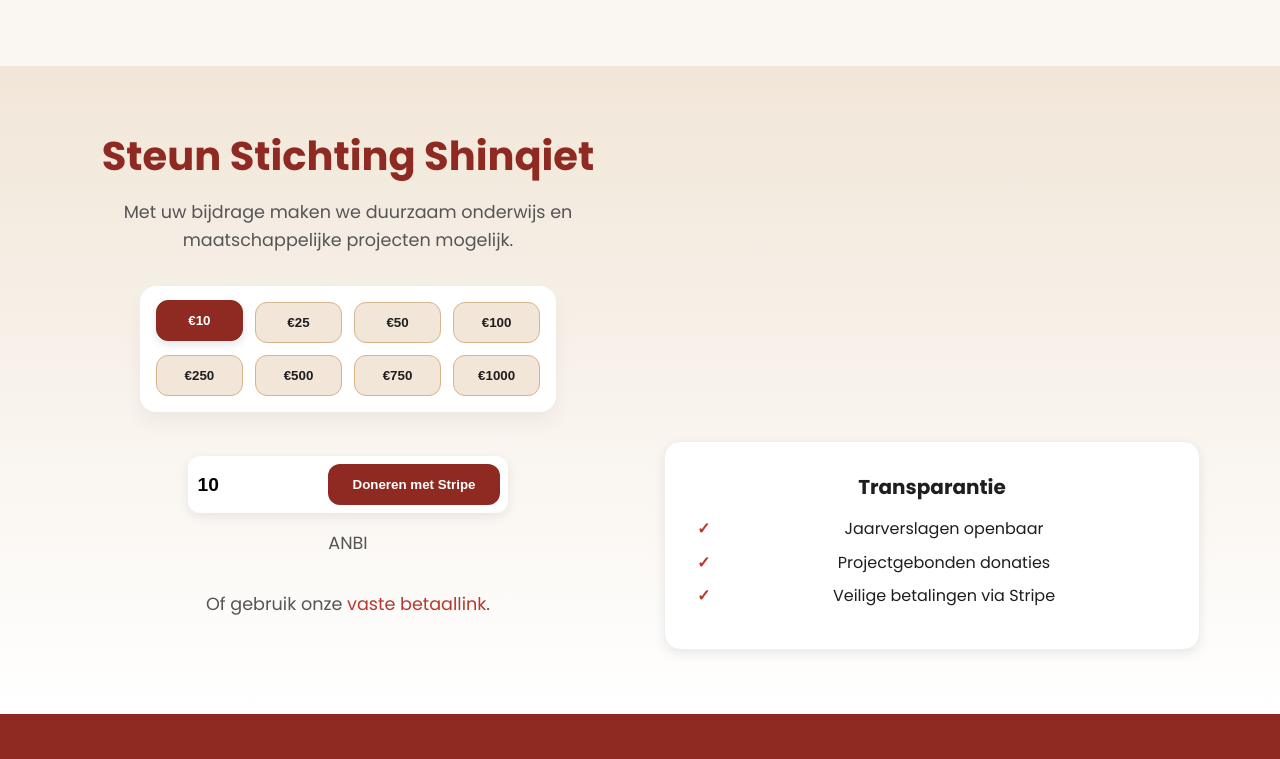
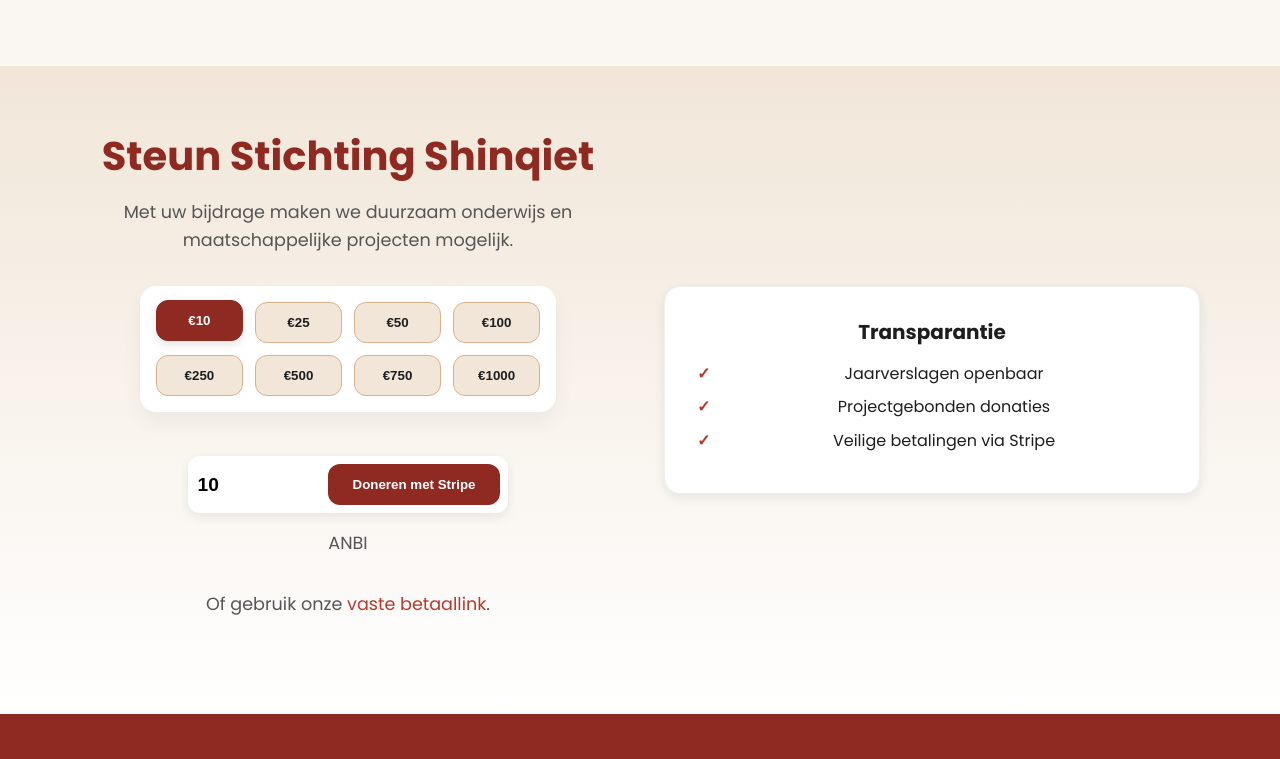
Before and after one commit to moh03elk-spec/shinqietstichtingbeta, a plain HTML site: page index.html in a window 1280 px wide. Shown: the part 1500-2259 px from the top of the page. Drawn offline with Linux system fonts and the light colour scheme.

Commit message:
feat: Vertically center transparency section in donation section

```diff
--- a/assets/styles.css
+++ b/assets/styles.css
@@ -283,6 +283,10 @@
   text-align: center;
 }
 
+.donate-section .grid-2 {
+  align-items: center;
+}
+
 .donation-section-title {
   font-size: 2.5rem;
   color: var(--primary-dark);
```
